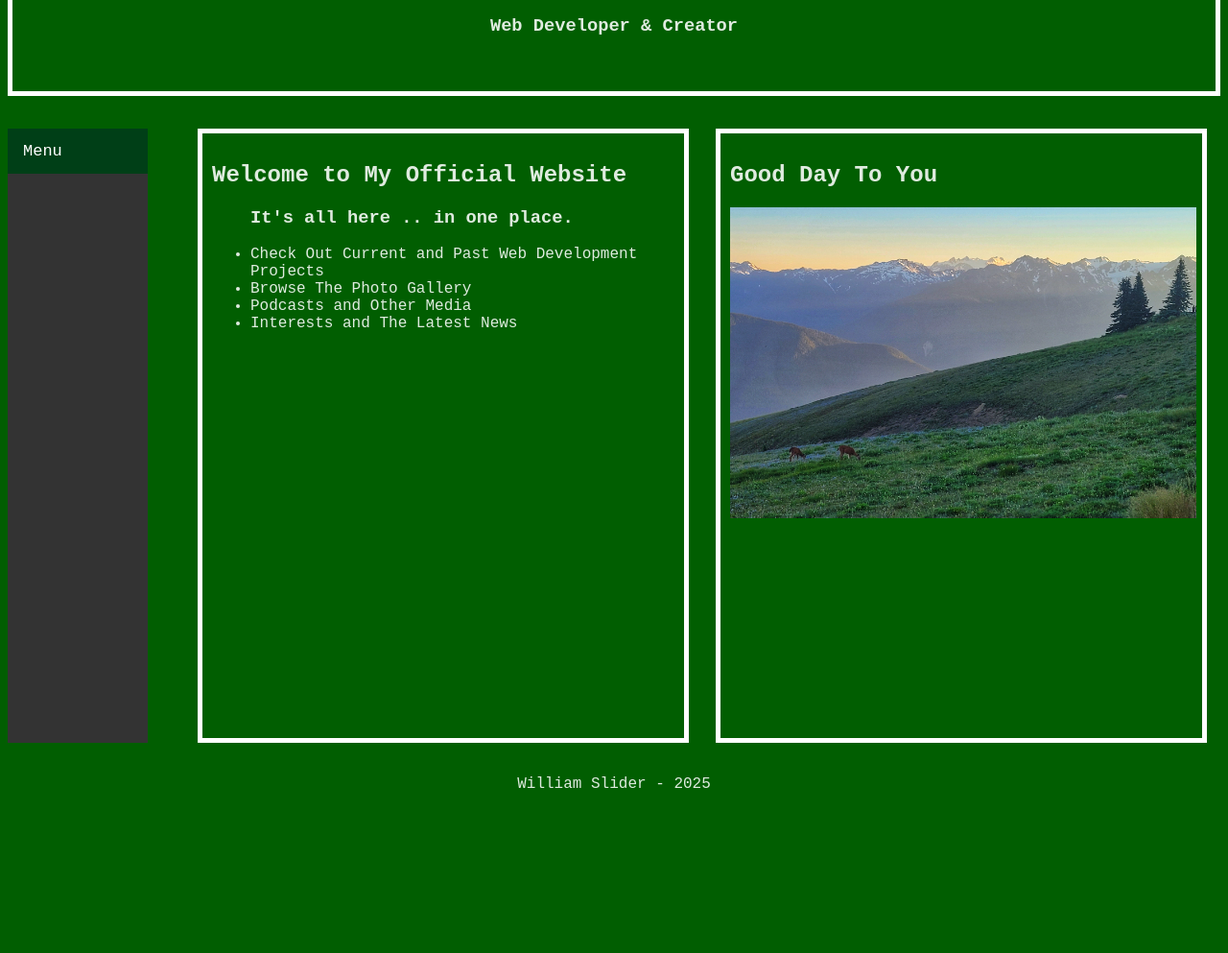
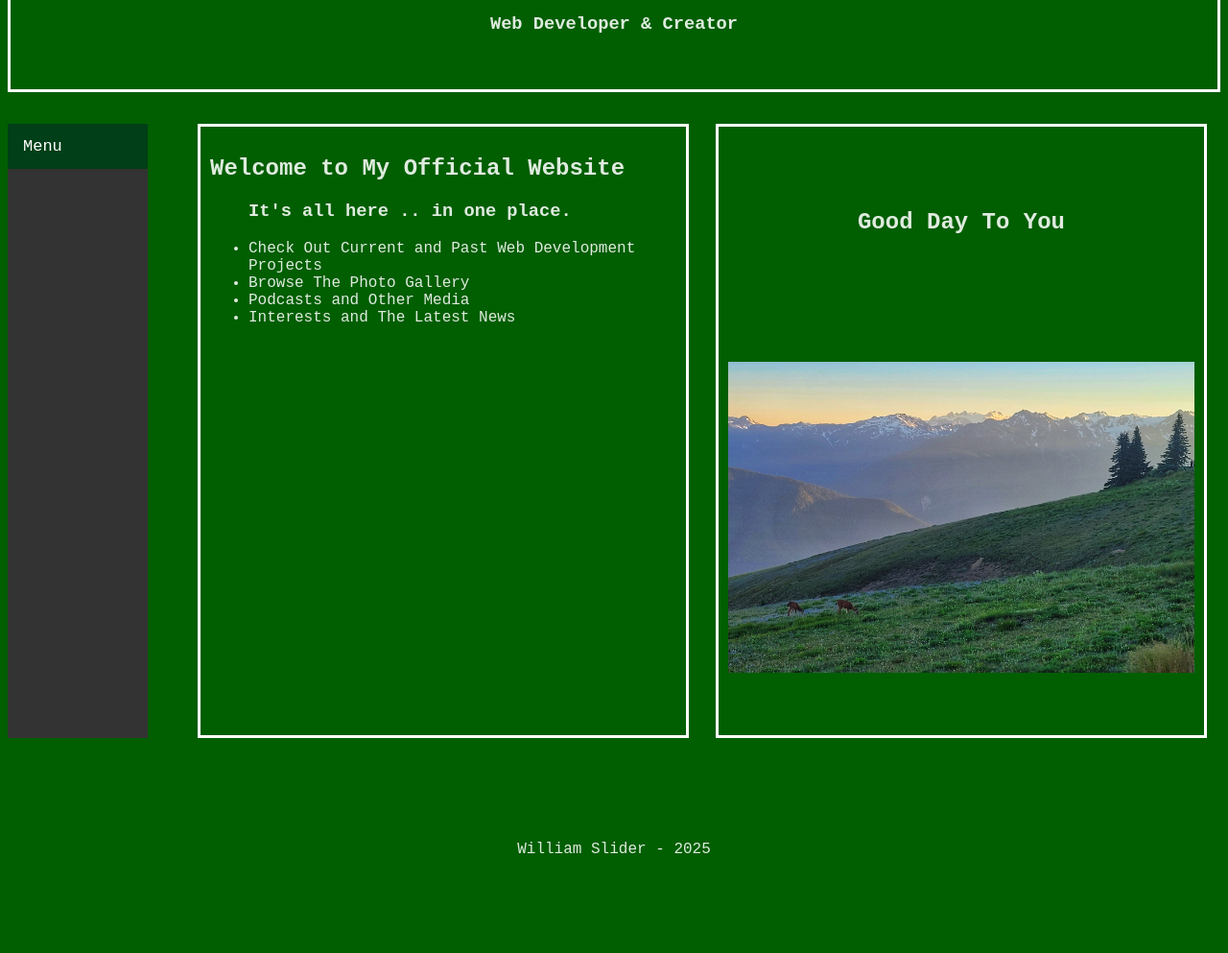
Before and after one commit to wslider/wslider.github.io, a plain HTML site: page index.html in a window 1280 px wide. Shown: the part 153-1146 px from the top of the page at 96% size. Drawn offline with Linux system fonts and the light colour scheme.

Commit message:
fixed nav bar display issues

```diff
--- a/css/index.css
+++ b/css/index.css
@@ -17,7 +17,7 @@ header {
    font-weight: 600;
    text-align: center;
    padding: 3%;
-    border: solid white 5px;
+    border: solid white 3px;
     box-shadow: #333 5px ;
 }
 
@@ -77,7 +77,7 @@ a:hover {
 }
 
 #welcomeSection {
-    border: solid white 5px;
+    border: solid white 3px;
     padding: 10px;
     max-width: 100vw;
     box-sizing: border-box;
@@ -85,14 +85,19 @@ a:hover {
 }
 
 #customImageContainer {
-    border: solid white 5px;
-    max-width: 100vw;
+    border: solid white 3px;
+    width: 100vw;
     padding: 10px;
     box-sizing: border-box;
+    display: flex;
+    flex-direction: column;
+    justify-content: space-around;
+    align-items: center;
 }
 
 #mainImage {
     max-width: 95vw;
+
 }
 
 .video {
@@ -100,10 +105,12 @@ a:hover {
   max-height: 50vh;
 }
 
-footer {
+.footer {
   grid-row: 5;
   grid-column: 1 / span 3;
   text-align: center;
+    padding: 5%;
+    margin-top: 10px;
 }
 
 
@@ -154,6 +161,8 @@ max-width: 40vw;
 
 .footer {
     grid-area: footer;
+    padding: 5%;
+    margin-top: 10px;
 }
 
 
--- a/css/interests.css
+++ b/css/interests.css
@@ -31,7 +31,7 @@ h1 {
 /* navigation menu */
 .topnav {
   grid-row: 2;
-  grid-column: 1 / span 3;
+  grid-column: 1 / span 4;
   overflow: hidden;
   background-color: #333;
   position: relative;
```
Also changed, not shown: css/gallery.css (+26 -7 lines).
